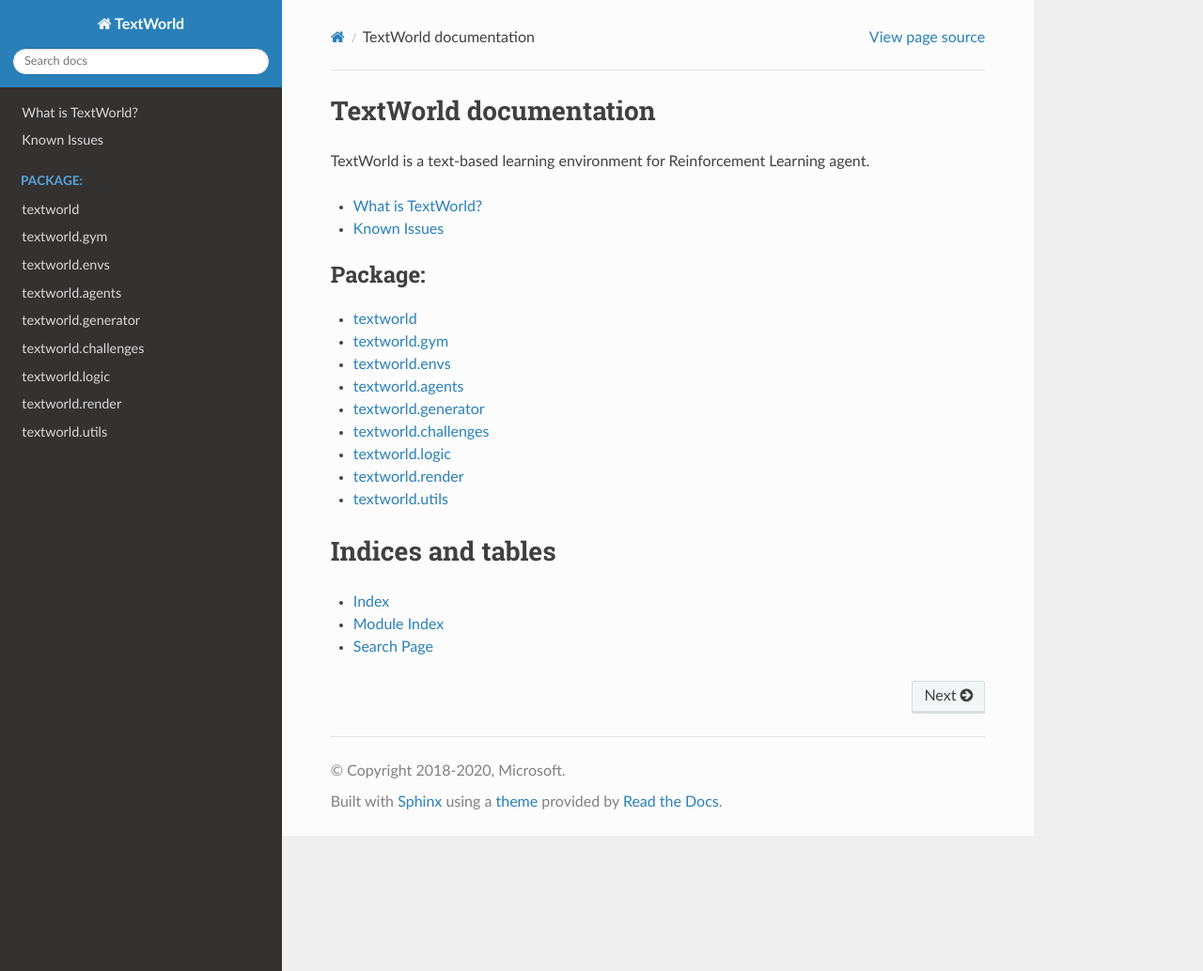
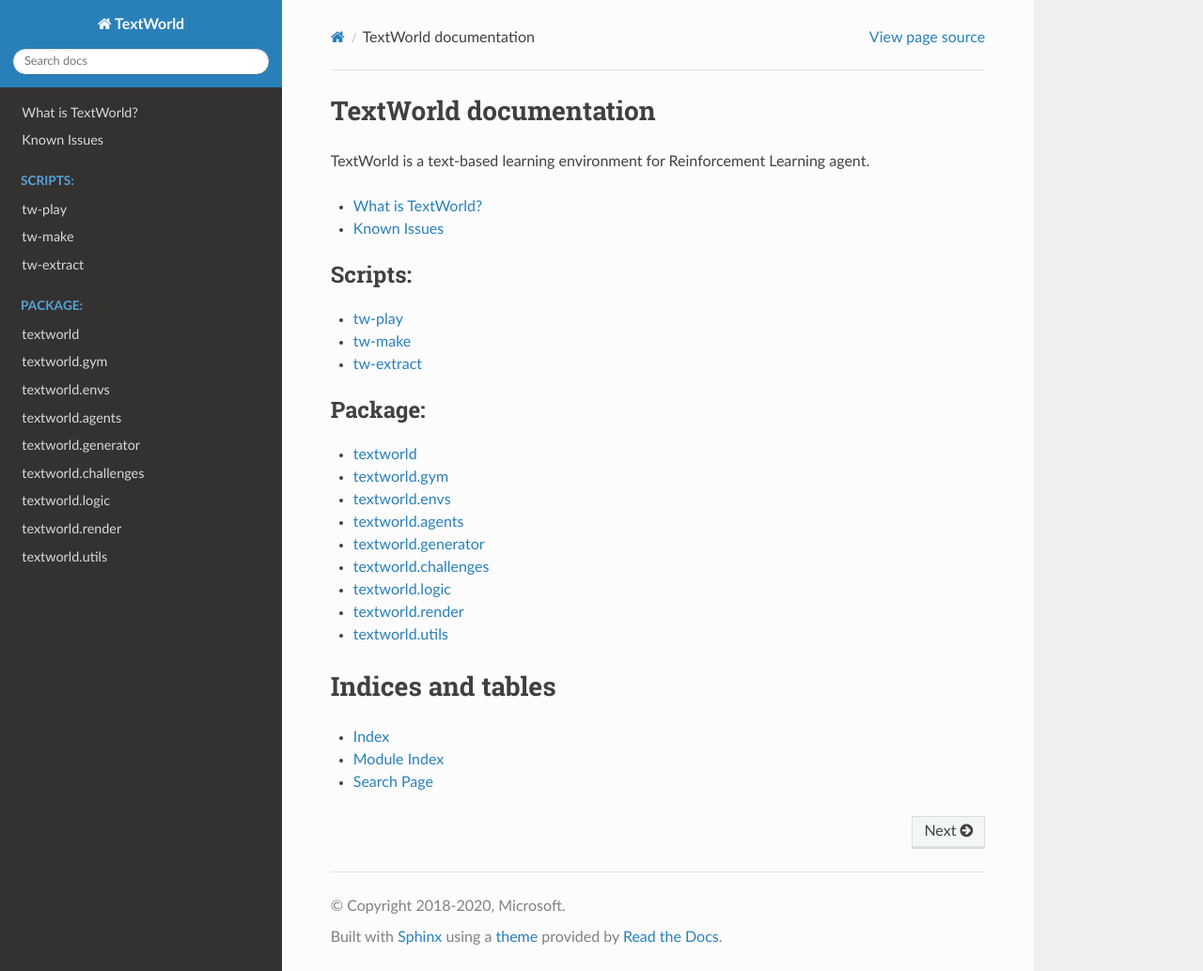
Before and after one commit to microsoft/TextWorld, a Sphinx documentation site: the page built from docs/source/index.rst, in a window 1280 px wide and 1034 px high. Shown: the whole window at 94% size. Built offline with Sphinx 7.4.7 and the Read the Docs theme 2.0.0, drawn with Linux system fonts in a browser that asks for light colours.

Commit message:
Add scripts to documentation

```diff
--- a/docs/requirements.txt
+++ b/docs/requirements.txt
@@ -2,4 +2,5 @@
 sphinx>=2
 recommonmark
 sphinx_autodoc_typehints
+sphinx-argparse
 -e git://github.com/snide/sphinx_rtd_theme.git#egg=sphinx_rtd_theme
--- a/docs/source/conf.py
+++ b/docs/source/conf.py
@@ -50,6 +50,7 @@
     'sphinx.ext.viewcode',
     'sphinx.ext.napoleon',
     'sphinx_autodoc_typehints',
+    'sphinxarg.ext',
 ]
 
 # autosummary_generate = True
--- a/docs/source/index.rst
+++ b/docs/source/index.rst
@@ -12,6 +12,14 @@
 
    notes/framework.md
    notes/troubleshoot.rst
+
+.. toctree::
+   :maxdepth: 1
+   :caption: Scripts:
+
+   tw-play
+   tw-make
+   tw-extract
 
 .. toctree::
    :maxdepth: 1
--- /dev/null
+++ b/docs/source/tw-extract.rst
@@ -0,0 +1,8 @@
+tw-extract
+==========
+
+.. argparse::
+   :filename: ../scripts/tw-extract
+   :func: build_parser
+   :prog: tw-extract
+   :markdownhelp:
--- /dev/null
+++ b/docs/source/tw-make.rst
@@ -0,0 +1,8 @@
+tw-make
+=======
+
+.. argparse::
+   :filename: ../scripts/tw-make
+   :func: build_parser
+   :prog: tw-make
+   :markdownhelp:
--- /dev/null
+++ b/docs/source/tw-play.rst
@@ -0,0 +1,8 @@
+tw-play
+=======
+
+.. argparse::
+   :filename: ../scripts/tw-play
+   :func: build_parser
+   :prog: tw-play
+   :markdownhelp:
```
Also changed, not shown: 3 other files.
